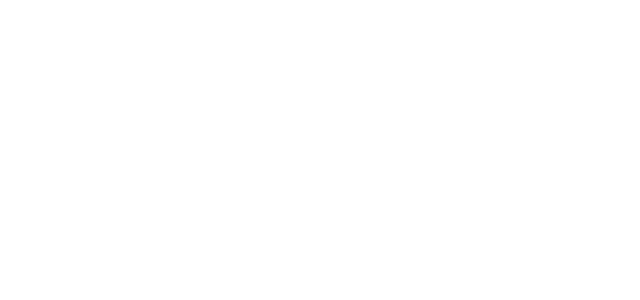
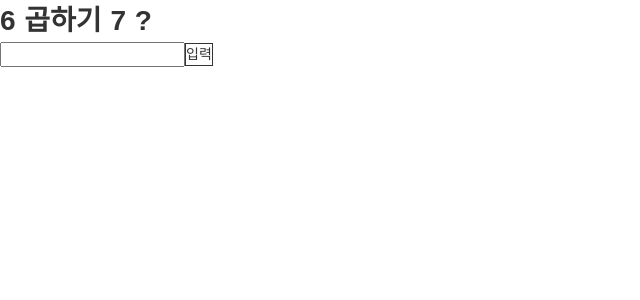
Before and after one commit to Nini0604/daily-vue, a Nuxt app: page /200118 in a window 1280 px wide. Before the commit this address had no page. Shown: the top 300 px of the page, without its empty margins (0-640 px from the left). Built offline with nearby package versions, Linux system fonts and the light colour scheme.

Commit message:
구구단

```diff
--- /dev/null
+++ b/pages/200118/index.vue
@@ -0,0 +1,52 @@
+<template>
+  <div>
+    <h1>{{ num1 }} 곱하기 {{ num2 }} ?</h1>
+    <form @submit="onSubmitForm">
+      <input ref="answer" v-model="value" type="number">
+      <button type="submit">
+        입력
+      </button>
+    </form>
+    <p>{{ result }}</p>
+  </div>
+</template>
+
+<script>
+export default {
+  data() {
+    return {
+      num1: Math.ceil(Math.random() * 9),
+      num2: Math.ceil(Math.random() * 9),
+      value: '',
+      result: ''
+    }
+  },
+  computed: {
+
+  },
+  created() {
+
+  },
+  methods: {
+    onSubmitForm(e) {
+      e.preventDefault()
+      const calculate = Number(this.value) === this.num1 * this.num2
+      if (calculate) {
+        this.result = '정답'
+        this.num1 = Math.ceil(Math.random() * 9)
+        this.num2 = Math.ceil(Math.random() * 9)
+      } else {
+        this.result = '땡'
+      }
+      this.value = ''
+      this.$refs.answer.focus()
+    }
+  }
+}
+</script>
+
+<style scoped lang="scss">
+  button {
+    border: 1px solid #333;
+  }
+</style>
--- a/pages/index.vue
+++ b/pages/index.vue
@@ -54,6 +54,11 @@
         <li>
           <nuxt-link to="/190815">
             <span class="links__text">카드 Component</span><span class="links__date">190815</span>
+          </nuxt-link>
+        </li>
+        <li>
+          <nuxt-link to="/200118">
+            <span class="links__text">구구단</span><span class="links__date">200118</span>
           </nuxt-link>
         </li>
       </ul>
```
